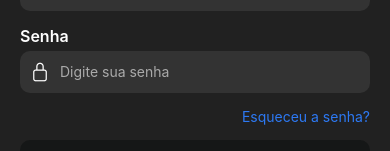
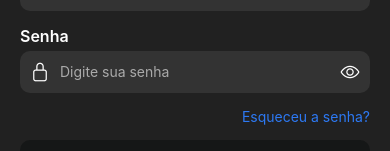
Before and after one commit to roypsetec/etask, a React Native app in the folder etask/: screen /Login in a window 390 px wide. Shown: the part 393-544 px from the top of the page. Built offline with nearby package versions, Linux system fonts and the light colour scheme; no server answers.

Commit message:
ver senha

```diff
--- a/etask/src/screens/LoginScreen.js
+++ b/etask/src/screens/LoginScreen.js
@@ -1,15 +1,14 @@
-//LoginScreen.js
-
 import React, { useState } from 'react';
 import { Alert, View, Text, TextInput, TouchableOpacity, StyleSheet } from 'react-native';
 import { Ionicons } from '@expo/vector-icons';
 import { useNavigation } from '@react-navigation/native';
-import { signInWithEmailAndPassword } from 'firebase/auth';
-import { auth } from '../firebase/firebaseConfig'; // Ajuste conforme necessário
+// import { signInWithEmailAndPassword } from 'firebase/auth';
+// import { auth } from '../firebase/firebaseConfig'; // Ajuste conforme necessário
 
 const LoginScreen = () => {
   const [email, setEmail] = useState('');
   const [password, setPassword] = useState('');
+  const [showPassword, setShowPassword] = useState(false);
   const navigation = useNavigation();
 
   const handleSignIn = async () => {
@@ -17,12 +16,18 @@
       Alert.alert('Erro', 'Preencha todos os campos');
       return;
     }
+
+    // Desativando autenticação temporariamente
+    navigation.navigate('HomeTabs'); // Redireciona para a tela de tarefas após login
+
+    /*
     try {
       await signInWithEmailAndPassword(auth, email, password);
       navigation.navigate('HomeTabs'); // Redireciona para a tela de tarefas após login
     } catch (error) {
       Alert.alert('Erro', error.message);
     }
+    */
   };
 
   const handleForgotPassword = () => navigation.navigate('ForgotPassword');
@@ -56,8 +61,15 @@
             placeholderTextColor="#aaa"
             value={password}
             onChangeText={setPassword}
-            secureTextEntry
+            secureTextEntry={!showPassword}
           />
+          <TouchableOpacity onPress={() => setShowPassword(!showPassword)}>
+            <Ionicons
+              name={showPassword ? "eye-off-outline" : "eye-outline"}
+              size={20}
+              color="#fff"
+            />
+          </TouchableOpacity>
         </View>
       </View>
       <TouchableOpacity style={styles.forgotPassword} onPress={handleForgotPassword}>
```
